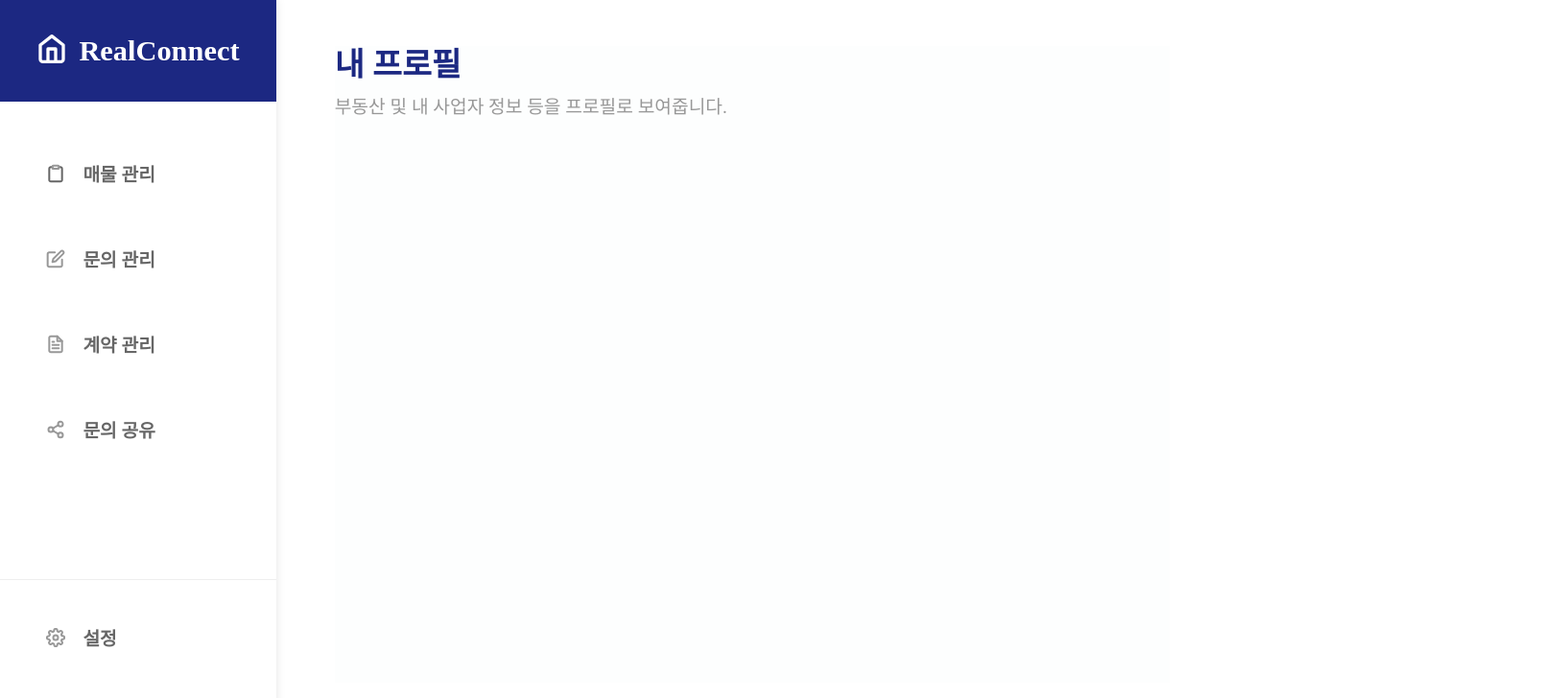
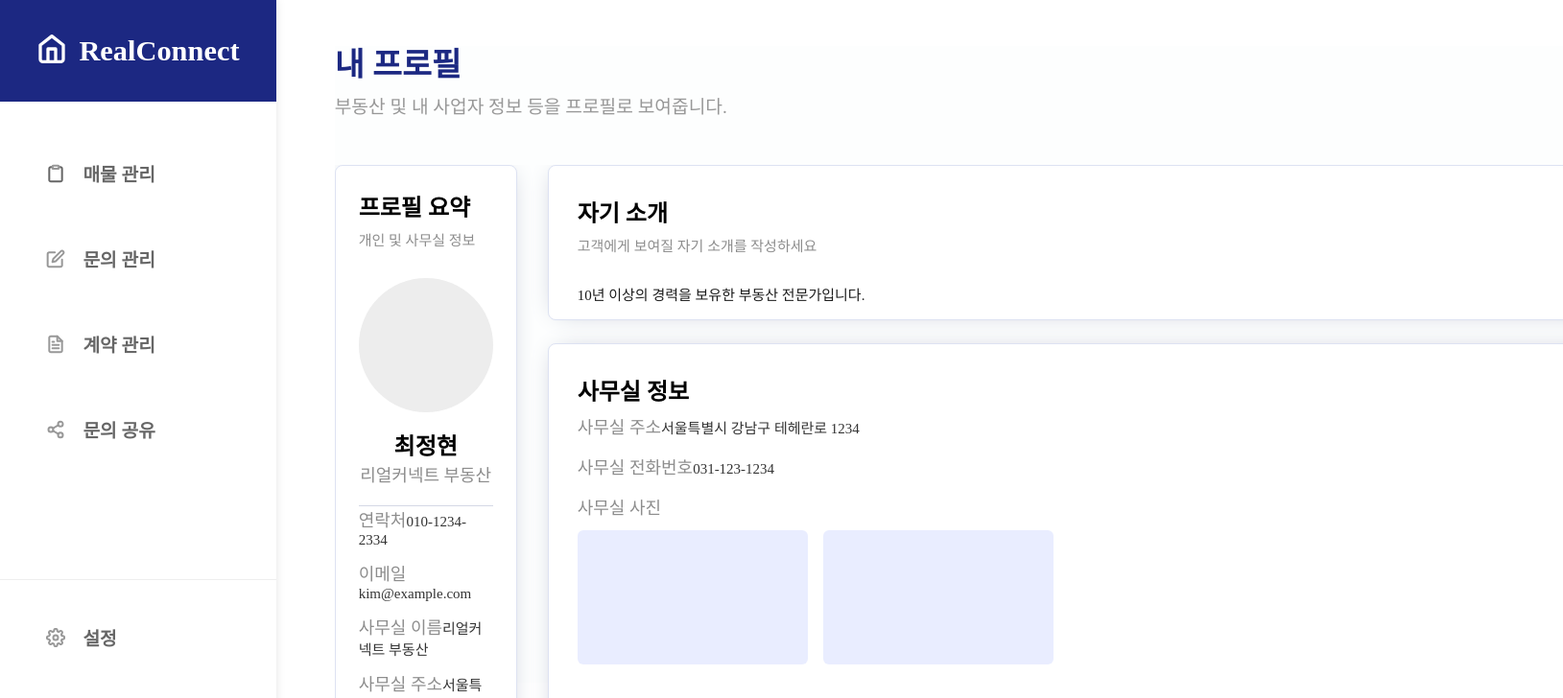
Before and after one commit to RealConnect-Start-up-Capstone-Design2/FE, a React (Vite) app in the folder realconnect/: page /profile in a window 1280 px wide. Shown: the top 728 px of the page at 96% size, 1629 px wide, since content can reach past the window. Built offline with nearby package versions, Linux system fonts and the light colour scheme; sample sign-in values are in the browser's storage.

Commit message:
feat: 세가지 카드 생성

```diff
--- /dev/null
+++ b/realconnect/src/pages/profile/profile.css
@@ -0,0 +1,142 @@
+.profile-summary-container {
+    padding: 24px;
+    border : 1px solid #DDE2F2;
+    border-radius: 8px;
+    box-shadow: 0 0 25px -10px #b1b6c7;
+    background-color: #FFFFFF;
+    width: 400px;
+    font-family: Pretendard;
+    height: 842px;
+  }
+
+  .profile-summary {
+    font-size: 24px;
+    font-weight: 600;
+    margin-bottom: 4px;
+  }
+
+  .profile-divider {
+    height: 1px;
+    background-color : #D4D8E5;
+  }
+
+  .profile-section-sub {
+    font-size: 15px;
+    color: #8D8D8D;
+    margin-bottom: 20px;
+    font-weight: 500;
+    margin-bottom: 30px;
+  }
+
+  .profile-photo {
+    width: 140px;
+    height: 140px;
+    border-radius: 50%;
+    background-color: #EDEDED;
+    margin: 0 auto 16px;
+  }
+
+  .profile-name{
+    text-align: center;
+    margin: 0;
+    font-weight: 600;
+    font-size: 24px;
+  }
+
+  .profile-company {
+    text-align: center;
+    font-size: 18px;
+    color: #8D8D8D;
+    margin-bottom: 20px;
+  }
+
+  .profile-info-table {
+    display: flex;
+    flex-direction: column;
+    gap: 12px;
+  }
+
+
+  .profile-label {
+    color: #8D8D8D;
+    font-weight: 500;
+    font-size: 18px;
+
+  }
+
+  .profile-value {
+    font-weight: 500;
+    color: #333;
+    font-size: 15px;
+  }
+
+  .profile-page-layout {
+    display: flex;
+    gap: 32px;
+    margin-top: 40px;
+    flex-direction: row;
+  }
+
+  .profile-right-section {
+    display: flex;
+    flex-direction:column;
+    gap: 24px;
+    flex: 1;
+  }
+
+  .profile-intro-box{
+    background-color: #fff;
+    border: 1px solid #dde2f2;
+    border-radius: 8px;
+    box-shadow: 0 0 25px -10px #b1b6c7;
+    padding: 30px;
+    font-family: Pretendard;
+    width: 1099px;
+    height:162px;
+  }
+
+  .profile-office-box {
+    background-color: #fff;
+    border: 1px solid #dde2f2;
+    border-radius: 8px;
+    box-shadow: 0 0 25px -10px #b1b6c7;
+    padding: 30px;
+    font-family: Pretendard;
+    width:1099px;
+    height: 656px;
+  }
+
+  .profile-section-title {
+    font-size: 24px;
+    font-weight: 600;
+    margin-bottom: 7px;
+  }
+
+  .profile-intro-description {
+    font-size: 15px;
+    font-weight: 500;
+    color: #1B1B1B;}
+
+  .profile-info-row {
+    margin-bottom: 16px;
+  }
+
+  .profile-office-photos {
+    display: flex;
+    gap: 16px;
+    margin-top: 12px;
+  }
+
+  .profile-photo-placeholder {
+    width: 240px;
+    height: 140px;
+    background-color: #e9edff;
+    border-radius: 6px;
+  }
+  .profile-page_section {
+    display: flex;
+    flex-direction: row;
+    gap: 32px;
+    margin-top: 40px;
+    align-items: flex-start;
+  }
--- a/realconnect/src/pages/profile/profile.jsx
+++ b/realconnect/src/pages/profile/profile.jsx
@@ -1,18 +1,100 @@
 import React from "react";
+import "../../styles/global.css";
+import "./profile.css";
+
+import editProperty from "../../components/editProperty/editProperty";
 
 const Profile = () => {
   return (
-    <div className="page_section">
+    <div>
       <div className="page_header">
         <div>
           <p className="page_title">내 프로필</p>
           <p className="page_description">
             부동산 및 내 사업자 정보 등을 프로필로 보여줍니다.
           </p>
+
         </div>
       </div>
+
+    <div className="page_section profile-page-layout">
+      {/* 왼쪽: 프로필 요약 */}
+      <div className="profile-summary-container">
+      <div>
+      <div>
+        <p className="profile-section-title">프로필 요약</p>
+        <p className="profile-section-sub">개인 및 사무실 정보</p>
+      </div>
+
+      <div className="profile-photo" />
+
+      <p className="profile-name">최정현</p>
+      <p className="profile-company">리얼커넥트 부동산</p>
+
+      <div className="profile-divider" />
+      <div className="profile-info-table">
+        <div className="profile-row">
+          <span className="profile-label">연락처</span>
+          <span className="profile-value">010-1234-2334</span>
+        </div>
+        <div className="profile-row">
+          <span className="profile-label">이메일</span>
+          <span className="profile-value">kim@example.com</span>
+        </div>
+        <div className="profile-row">
+          <span className="profile-label">사무실 이름</span>
+          <span className="profile-value">리얼커넥트 부동산</span>
+        </div>
+        <div className="profile-row">
+          <span className="profile-label">사무실 주소</span>
+          <span className="profile-value">서울특별시 강남구 테헤란로 1234</span>
+        </div>
+        <div className="profile-row">
+          <span className="profile-label">사업자 등록번호</span>
+          <span className="profile-value">123-45-67890</span>
+        </div>
+      </div>
+    </div>
+      </div>
+
+      {/* 오른쪽: 자기소개 + 사무실 정보 */}
+      <div className="profile-right-section">
+        <div className="profile-intro-box">
+          <p className="profile-section-title">자기 소개</p>
+          <p className="profile-section-sub">고객에게 보여질 자기 소개를 작성하세요</p>
+          <p className="profile-intro-description">
+            10년 이상의 경력을 보유한 부동산 전문가입니다.
+          </p>
+        </div>
+
+        <div className="profile-office-box">
+          <p className="profile-section-title">사무실 정보</p>
+
+          <div className="profile-info-row">
+            <span className="profile-label">사무실 주소</span>
+            <span className="profile-value">서울특별시 강남구 테헤란로 1234</span>
+          </div>
+
+          <div className="profile-info-row">
+            <span className="profile-label">사무실 전화번호</span>
+            <span className="profile-value">031-123-1234</span>
+          </div>
+
+          <div className="profile-info-row">
+            <span className="profile-label">사무실 사진</span>
+            <div className="profile-office-photos">
+              <div className="profile-photo-placeholder" />
+              <div className="profile-photo-placeholder" />
+            </div>
+          </div>
+        </div>
+      </div>
+    </div>
     </div>
   );
 };
 
+
+
+
 export default Profile;
```
